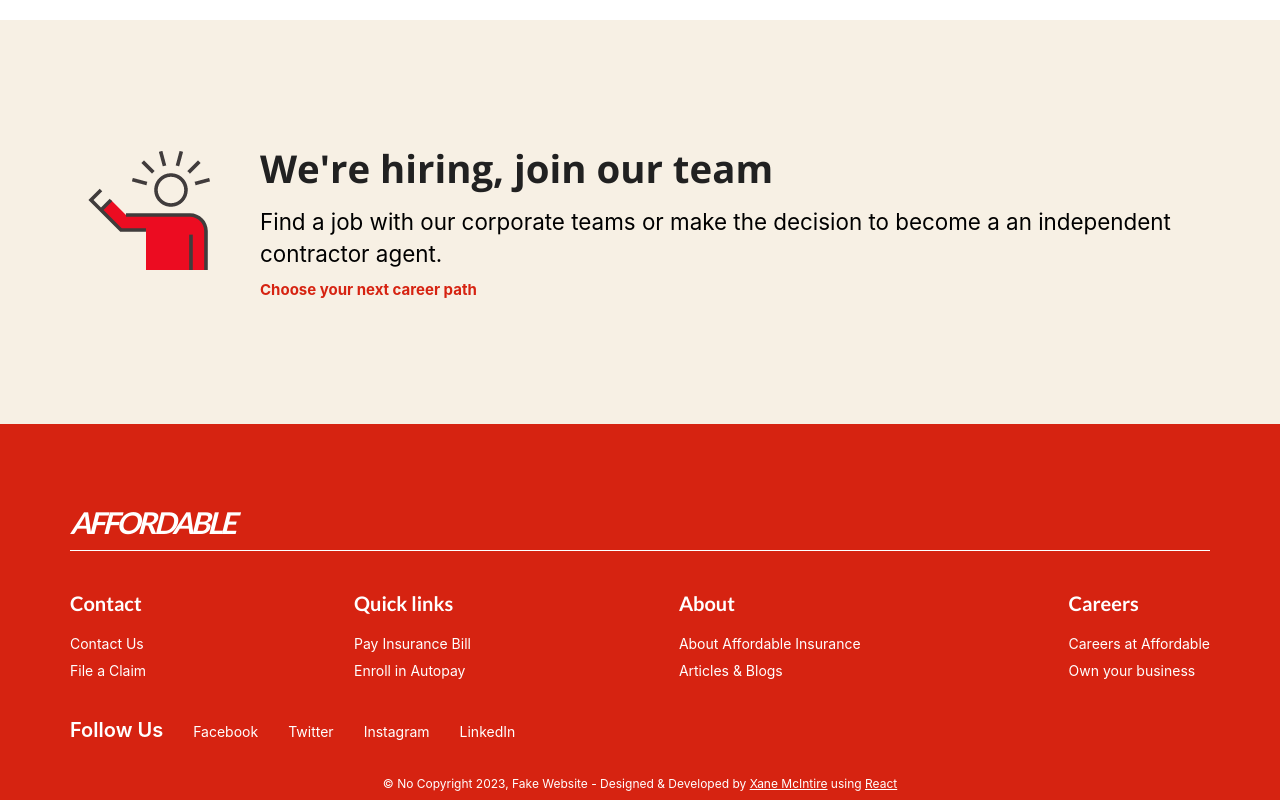
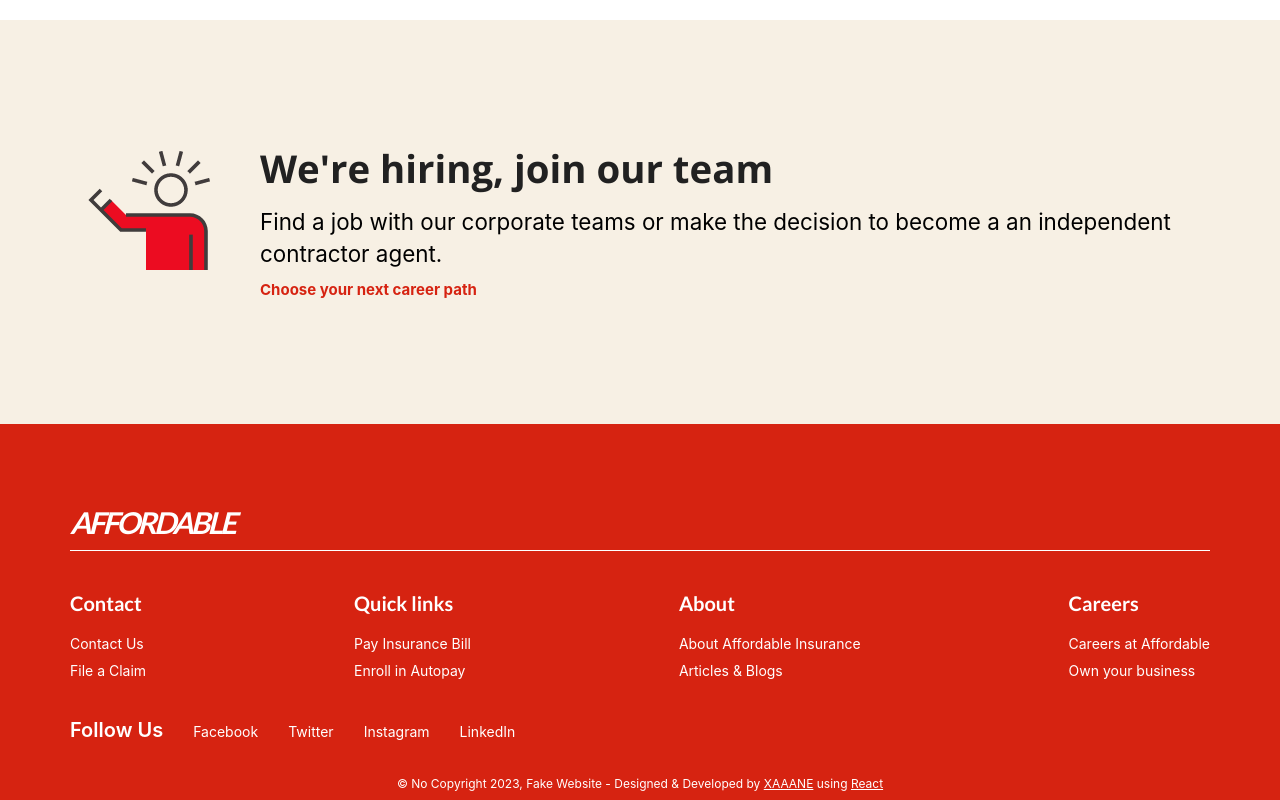
Before and after one commit to red-slime/insurance, a React (Create React App) app: page / in a window 1280 px wide. Shown: the part 2522-3322 px from the top of the page. Built offline with nearby package versions, Linux system fonts and the light colour scheme; no server answers; a web font is replaced by a local one.

Commit message:
changing links

```diff
--- a/src/components/footer/footer.jsx
+++ b/src/components/footer/footer.jsx
@@ -44,8 +44,8 @@ const Footer = () => {
 				<div className="copyright">
 					<p>
 						© No Copyright 2023, Fake Website - Designed & Developed by{" "}
-						<a href="mailto:zainmcintire@gmail.com" className="real-link">
-							Xane McIntire
+						<a href="https://xaaane.com/" className="real-link">
+							XAAANE
 						</a>{" "}
 						using{" "}
 						<a
```
